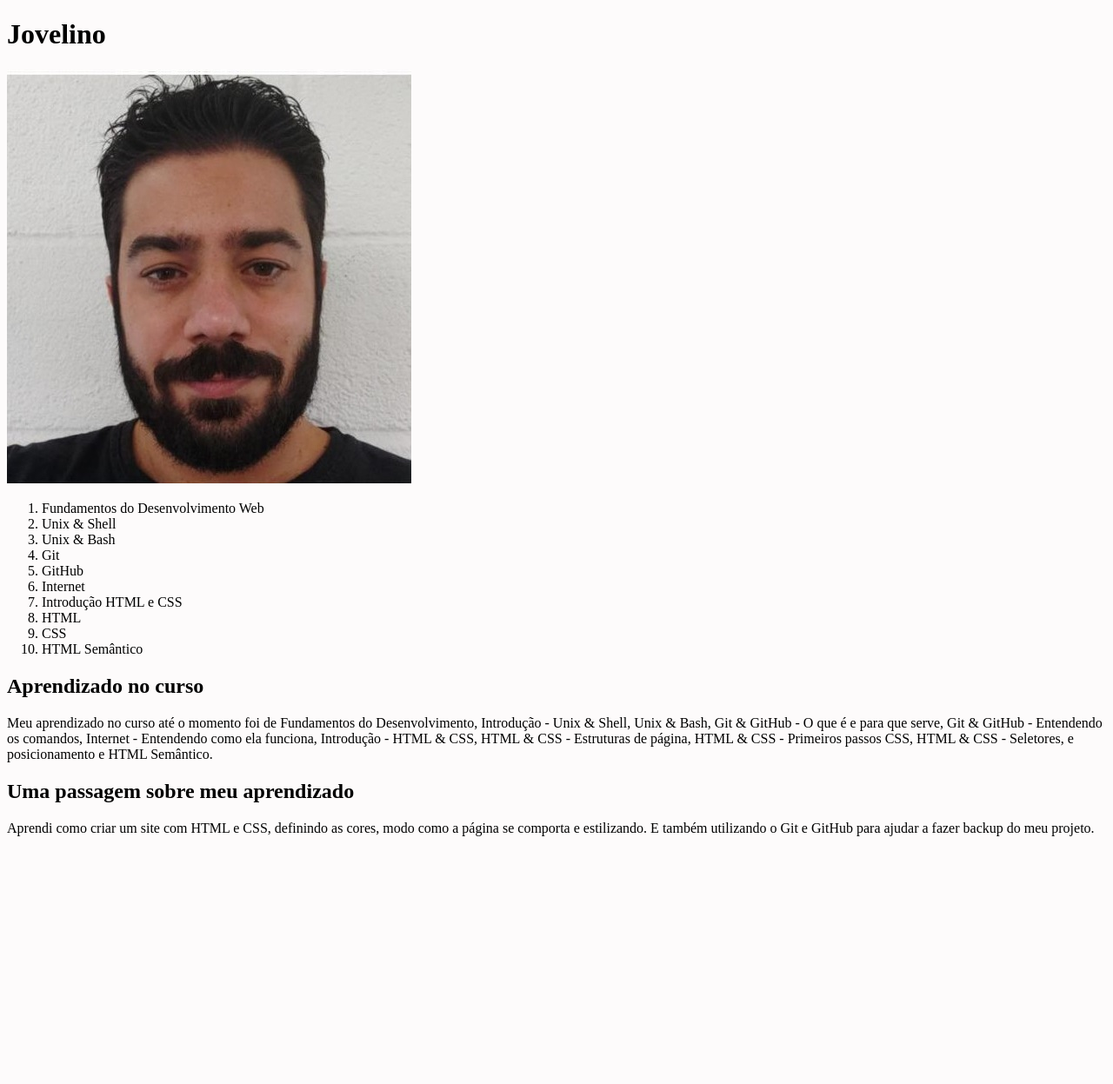
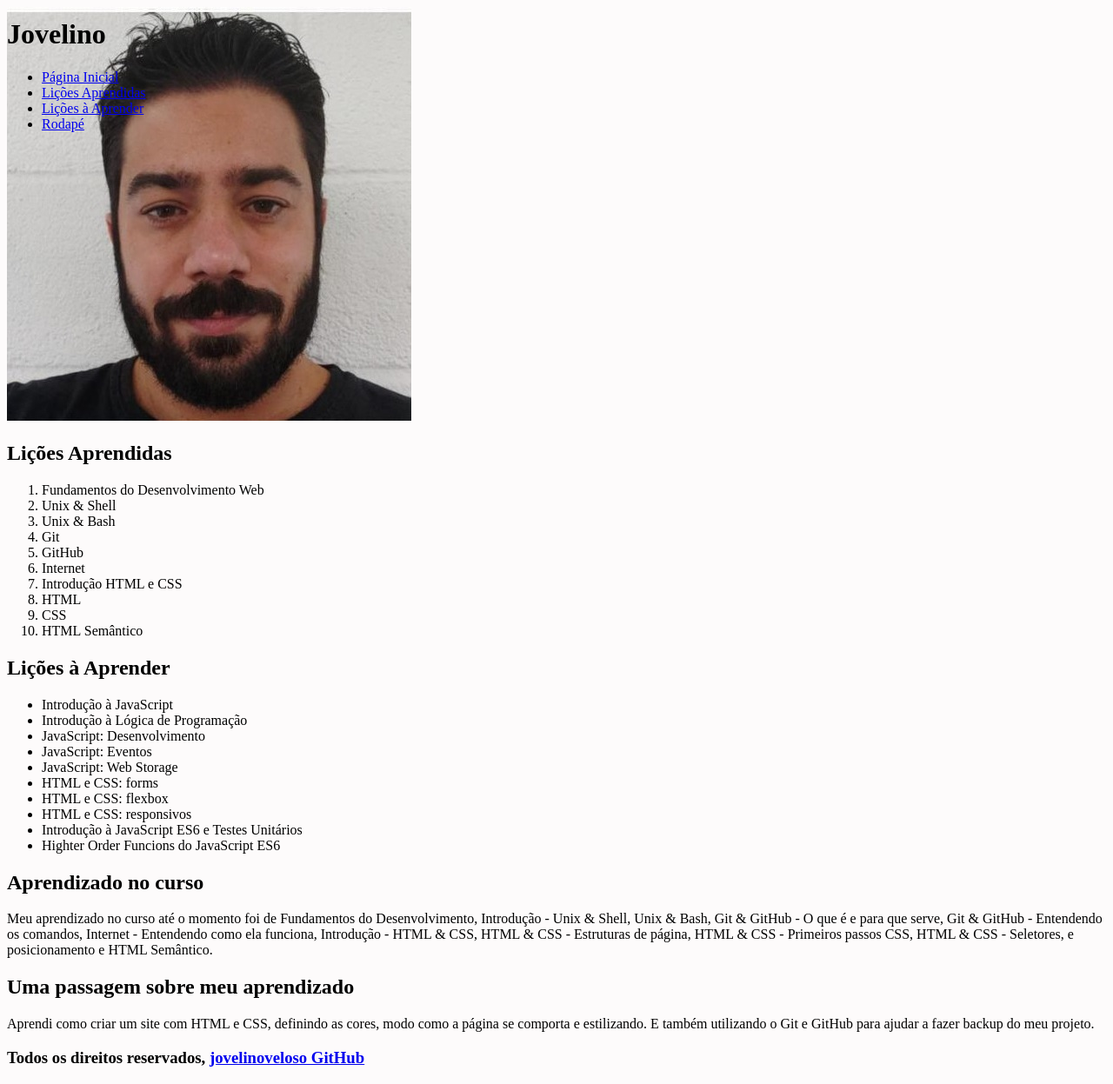
Before and after one commit to WanderDinizVeloso/Ju-Lessons-Lerned, a website: page index.html in a window 1280 px wide. Shown: the whole page at 87% size. Before the commit the page ends 978 px from the top, so only its background shows below. Drawn offline with Linux system fonts and the light colour scheme.

Commit message:
terminei projeto, indo pro bônus

```diff
--- a/index.html
+++ b/index.html
@@ -1,20 +1,28 @@
 <!DOCTYPE html>
-<html lang="en">
+<html lang="pt-br">
 <head>
     <meta charset="UTF-8">
     <meta http-equiv="X-UA-Compatible" content="IE=edge">
     <meta name="viewport" content="width=device-width, initial-scale=1.0">
-    <title id="cabecalho">Meu Primeiro Projeto</title>
+    <title>Meu Primeiro Projeto</title>
     <link rel="stylesheet" href="style.css">
 </head>
 <body>
-    <header>
+    <header id="cabecalho">
         <h1 id="titulo">Jovelino</h1>
+        <nav>
+            <ul>
+                <li><a href="#cabecalho">Página Inicial</a></li>
+                <li><a href="#licoes_aprendidas">Lições Aprendidas</a></li>
+                <li><a href="#licoes_a_aprender">Lições à Aprender</a></li>
+                <li><a href="#rodape">Rodapé</a></li>
+            </ul>
+        </nav>
+
     </header>
-
-    <img src="images/minhafoto.jpg" target="_blank" id="minha_foto" alt="Jovelino"/>
-
-    <nav>
+    <img id="minha_foto" src="images/minhafoto.jpg" alt="Minha Foto"/>
+    <section>
+        <h2>Lições Aprendidas</h2>
             <ol id="licoes_aprendidas">
                 <li>Fundamentos do Desenvolvimento Web</li>
                 <li>Unix & Shell</li>
@@ -27,28 +35,42 @@
                 <li>CSS</li>
                 <li>HTML Semântico</li>
             </ol>
-    </nav>
+    </section>
+
+    <section>
+        <h2>Lições à Aprender</h2>
+            <ul id="licoes_a_aprender">
+                <li>Introdução à JavaScript</li>
+                <li>Introdução à Lógica de Programação</li>
+                <li>JavaScript: Desenvolvimento</li>
+                <li>JavaScript: Eventos</li>
+                <li>JavaScript: Web Storage</li>
+                <li>HTML e CSS: forms</li>
+                <li>HTML e CSS: flexbox</li>
+                <li>HTML e CSS: responsivos</li>
+                <li>Introdução à JavaScript ES6 e Testes Unitários</li>
+                <li>Highter Order Funcions do JavaScript ES6</li>
+            </ul>
+    </section>
 
     <article>
-        <section>
         <h2>Aprendizado no curso</h2>
         <p>Meu aprendizado no curso até o momento foi de Fundamentos do Desenvolvimento,
         Introdução - Unix & Shell, Unix & Bash, Git & GitHub - O que é e para que serve,
         Git & GitHub - Entendendo os comandos, Internet - Entendendo como ela funciona,
         Introdução - HTML & CSS, HTML & CSS - Estruturas de página, HTML & CSS - Primeiros passos CSS,
         HTML & CSS - Seletores, e posicionamento e HTML Semântico.</p>
-        </section>
+    </article>
 
-        <section>
     <aside>
         <h2>Uma passagem sobre meu aprendizado</h2>
         <p>Aprendi como criar um site com HTML e CSS, definindo as cores, modo como a página se comporta
         e estilizando. E também utilizando o Git e GitHub para ajudar a fazer backup do meu projeto.</p>
     </aside>
-        </section>
-    </article>
 
-    <footer id="rodape"></footer>
+    <footer id="rodape">
+        <h3>Todos os direitos reservados, <a href="https://github.com/jovelinoveloso" target="_blank">jovelinoveloso GitHub</a></h3>
+    </footer>
 
 </body>
 </html>
--- a/style.css
+++ b/style.css
@@ -3,5 +3,6 @@ body {
 }
 
 #cabecalho {
+    position: fixed;
     top: 0;
 }
```
Lines whose indentation alone changed are shown as unchanged.
